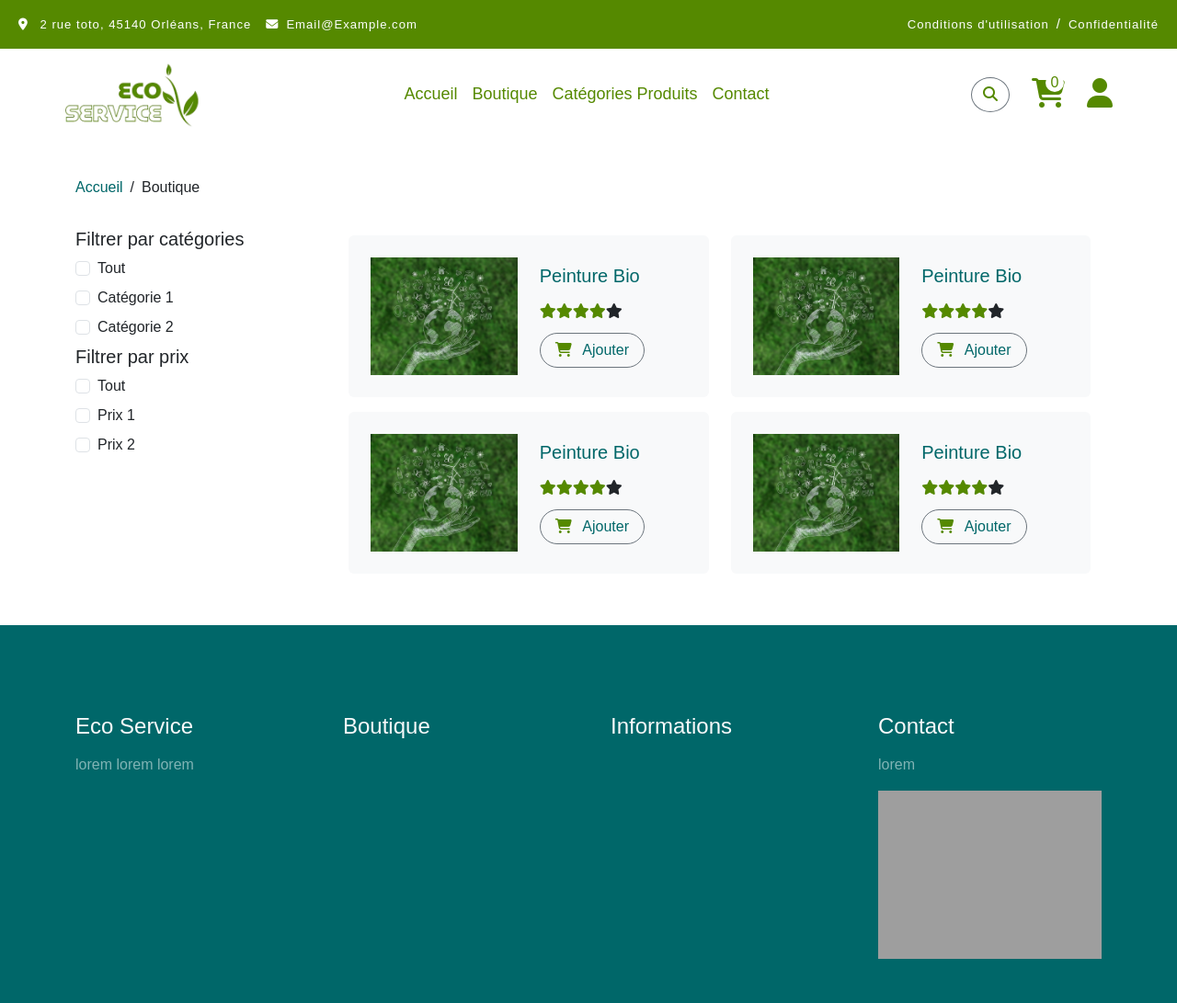
After one commit to HylaDev/ecoservices, a Symfony app: template eco_services_project/templates/shop/index.html.twig in a window 1280 px wide. The commit adds this page. Shown: the whole page at 92% size. Run offline with Twig, Linux system fonts and the light colour scheme; the template is opened without the code that fills it, so the values that code supplies are empty; some libraries are stand-ins or nearby versions; some web fonts are replaced; grey boxes are pictures that could not be loaded.

Commit message:
add shop page, profil page

```diff
--- a/eco_services_project/composer.json
+++ b/eco_services_project/composer.json
@@ -7,6 +7,7 @@
         "php": ">=8.2",
         "ext-ctype": "*",
         "ext-iconv": "*",
+        "doctrine/doctrine-migrations-bundle": "^3.3",
         "symfony/asset": "7.0.*",
         "symfony/console": "7.0.*",
         "symfony/dotenv": "7.0.*",
--- a/eco_services_project/config/bundles.php
+++ b/eco_services_project/config/bundles.php
@@ -8,4 +8,5 @@ return [
     Doctrine\Bundle\DoctrineBundle\DoctrineBundle::class => ['all' => true],
     Symfony\Bundle\SecurityBundle\SecurityBundle::class => ['all' => true],
     Doctrine\Bundle\FixturesBundle\DoctrineFixturesBundle::class => ['dev' => true, 'test' => true],
+    Doctrine\Bundle\MigrationsBundle\DoctrineMigrationsBundle::class => ['all' => true],
 ];
--- a/eco_services_project/public/styles/general.css
+++ b/eco_services_project/public/styles/general.css
@@ -25,7 +25,7 @@ a{
     color: var(--primary-color);
 }
 .text-secon{
-    color: var(--secondary-color);
+    color: var(--secondary-color) !important;
 }
 .border-secondary{
     color: var(--secondary-color) !important;
@@ -196,6 +196,24 @@ a{
 }
 /*** Hero Header end ***/
 
-/*** specifications Start ***/
+/*** Shop Start ***/
+#shop{
+    margin-top: 15% !important;
+}
+#shop a{
+    color: var(--secondary-color) !important;
+}
+/*** Shop End ***/
 
-/*** specifications End ***/
+/*** Categories Start ***/
+#categories{
+    margin-top: 15% !important;
+}
+#categories a{
+    text-decoration: none !important;
+}
+#categories a .category-card:hover{
+    background-color: var(--primary-color) !important;
+    transition: 2s;
+}
+/*** Categories End ***/
--- a/eco_services_project/src/Controller/SecurityController.php
+++ b/eco_services_project/src/Controller/SecurityController.php
@@ -24,7 +24,7 @@ class SecurityController extends AbstractController
         return $this->render('security/login.html.twig', ['last_username' => $lastUsername, 'error' => $error]);
     }
 
-    #[Route(path: '/logout', name: 'app_logout')]
+    #[Route(path: '/logout', name: 'logout')]
     public function logout(): void
     {
         throw new \LogicException('This method can be blank - it will be intercepted by the logout key on your firewall.');
--- a/eco_services_project/templates/base.html.twig
+++ b/eco_services_project/templates/base.html.twig
@@ -47,7 +47,7 @@
             </div>
             <div class="container px-0">
                 <nav class="navbar navbar-expand-xl">
-                    <a href="" class="navbar-brand">
+                    <a href="{{ path('home') }}" class="navbar-brand">
                         <img src="{{ asset('assets/img/logo.png') }}" class="img-fluid" alt="">
                     </a>
                     <button class="navbar-toggler py-2 px-3" type="button" data-bs-toggle="collapse" data-bs-target="#navbarCollapse">
@@ -55,9 +55,9 @@
                     </button>
                     <div class="collapse navbar-collapse" id="navbarCollapse">
                         <div class="navbar-nav mx-auto">
-                            <a href="" class="nav-item nav-link active">Accueil</a>
-                            <a href="" class="nav-item nav-link">Boutique</a>
-                            <a href="" class="nav-item nav-link">À propos</a>
+                            <a href="{{ path('home') }}" class="nav-item nav-link active">Accueil</a>
+                            <a href="{{ path('shop') }}" class="nav-item nav-link">Boutique</a>
+                            <a href="{{ path('categories') }}" class="nav-item nav-link">Catégories Produits</a>
                             <a href="" class="nav-item nav-link">Contact</a>
                         </div>
                         <div class="d-flex m-3 me-0">
@@ -66,9 +66,16 @@
                                 <i class="fa fa-shopping-cart fa-2x text-green"></i>
                                 <span class="position-absolute bg-white rounded-circle d-flex align-items-center justify-content-center text-green px-1" style="top: -5px; left: 15px; height: 20px; min-width: 20px;">0</span>
                             </a>
-                            <a href="#" class="my-auto">
+                            {% if app.user %}
+                            <a href="{{ path('profil') }}" class="my-auto">
                                 <i class="fas fa-user fa-2x text-green"></i>
                             </a>
+                            {% else %}
+                            <a href="{{ path('app_login') }}" class="my-auto">
+                                <i class="fas fa-user fa-2x text-green"></i>
+                            </a>
+                            {% endif %}
+
                         </div>
                     </div>
                 </nav>
--- a/eco_services_project/templates/security/login.html.twig
+++ b/eco_services_project/templates/security/login.html.twig
@@ -11,7 +11,7 @@
 
     {% if app.user %}
         <div class="mb-3">
-            You are logged in as {{ app.user.userIdentifier }}, <a href="{{ path('app_logout') }}">Logout</a>
+            You are logged in as {{ app.user.userIdentifier }}, <a href="{{ path('logout') }}">Logout</a>
         </div>
     {% endif %}
 
--- /dev/null
+++ b/eco_services_project/templates/shop/index.html.twig
@@ -0,0 +1,166 @@
+{% extends 'base.html.twig' %}
+
+{% block title %}Boutique{% endblock %}
+
+{% block content %}
+<div class="container" id="shop">
+    <div class="breadcrumb">
+        <a href="">Accueil</a> <span class="mx-2">/</span> <p class="">Boutique</p>
+    </div>
+    <div class="row">
+        <div class="col-md-3">
+            <div class="categories">
+                <h5>Filtrer par catégories</h5>
+                <div class="form-check my-2">
+                    <input class="form-check-input" type="checkbox" value="" id="flexCheckDefault">
+                    <label class="form-check-label" for="flexCheckDefault">
+                        Tout
+                    </label>
+                </div>
+                <div class="form-check my-2">
+                    <input class="form-check-input" type="checkbox" value="" id="flexCheckDefault">
+                    <label class="form-check-label" for="flexCheckDefault">
+                        Catégorie 1
+                    </label>
+                </div>
+                <div class="form-check my-2">
+                    <input class="form-check-input" type="checkbox" value="" id="flexCheckDefault">
+                    <label class="form-check-label" for="flexCheckDefault">
+                        Catégorie 2
+                    </label>
+                </div>
+            </div>
+            <div class="prices">
+                <h5>Filtrer par prix</h5>
+            </div>
+            <div class="form-check my-2">
+                    <input class="form-check-input" type="checkbox" value="" id="flexCheckDefault">
+                    <label class="form-check-label" for="flexCheckDefault">
+                        Tout
+                    </label>
+                </div>
+                <div class="form-check my-2">
+                    <input class="form-check-input" type="checkbox" value="" id="flexCheckDefault">
+                    <label class="form-check-label" for="flexCheckDefault">
+                        Prix 1
+                    </label>
+                </div>
+                <div class="form-check my-2">
+                    <input class="form-check-input" type="checkbox" value="" id="flexCheckDefault">
+                    <label class="form-check-label" for="flexCheckDefault">
+                        Prix 2
+                    </label>
+                </div>
+        </div>
+        <div class="col-md-9">
+            <!--Product Start -->
+            <div class="container">
+                <div class="row">
+                    <div class="col-lg-6 col-xl-6 my-2">
+                        <div class="p-4 rounded bg-light">
+                            <div class="row align-items-center">
+                                <div class="col-6">
+                                    <img src="{{ asset('assets/img/num.jpg') }}" class="img-fluid" alt="">
+                                </div>
+                                <div class="col-6">
+                                    <a href="#" class="h5">Peinture Bio</a>
+                                    <div class="d-flex my-3">
+                                        <i class="fas fa-star text-green"></i>
+                                        <i class="fas fa-star text-green"></i>
+                                        <i class="fas fa-star text-green"></i>
+                                        <i class="fas fa-star text-green"></i>
+                                        <i class="fas fa-star"></i>
+                                    </div>
+                                    {% if app.user %}
+                                    <div class="mb-3">
+                                        <h4 class="text-secon">20 €</h4>
+                                    </div>
+                                    {% endif %}
+                                    <a href="#" class="btn border border-secondary rounded-pill px-3 text-green"><i class="fa fa-shopping-cart me-2 text-green"></i> Ajouter</a>
+                                </div>
+                            </div>
+                        </div>
+                    </div>
+                    <div class="col-lg-6 col-xl-6 my-2">
+                        <div class="p-4 rounded bg-light">
+                            <div class="row align-items-center">
+                                <div class="col-6">
+                                    <img src="{{ asset('assets/img/num.jpg') }}" class="img-fluid" alt="">
+                                </div>
+                                <div class="col-6">
+                                    <a href="#" class="h5">Peinture Bio</a>
+                                    <div class="d-flex my-3">
+                                        <i class="fas fa-star text-green"></i>
+                                        <i class="fas fa-star text-green"></i>
+                                        <i class="fas fa-star text-green"></i>
+                                        <i class="fas fa-star text-green"></i>
+                                        <i class="fas fa-star"></i>
+                                    </div>
+                                    {% if app.user %}
+                                    <div class="mb-3">
+                                        <h4 class="text-secon">20 €</h4>
+                                    </div>
+                                    {% endif %}
+                                    <a href="#" class="btn border border-secondary rounded-pill px-3 text-green"><i class="fa fa-shopping-cart me-2 text-green"></i> Ajouter</a>
+                                </div>
+                            </div>
+                        </div>
+                    </div>
+                    <div class="col-lg-6 col-xl-6 my-2">
+                        <div class="p-4 rounded bg-light">
+                            <div class="row align-items-center">
+                                <div class="col-6">
+                                    <img src="{{ asset('assets/img/num.jpg') }}" class="img-fluid" alt="">
+                                </div>
+                                <div class="col-6">
+                                    <a href="#" class="h5">Peinture Bio</a>
+                                    <div class="d-flex my-3">
+                                        <i class="fas fa-star text-green"></i>
+                                        <i class="fas fa-star text-green"></i>
+                                        <i class="fas fa-star text-green"></i>
+                                        <i class="fas fa-star text-green"></i>
+                                        <i class="fas fa-star"></i>
+                                    </div>
+                                    {% if app.user %}
+                                    <div class="mb-3">
+                                        <h4 class="text-secon">20 €</h4>
+                                    </div>
+                                    {% endif %}
+                                    <a href="#" class="btn border border-secondary rounded-pill px-3 text-green"><i class="fa fa-shopping-cart me-2 text-green"></i> Ajouter</a>
+                                </div>
+                            </div>
+                        </div>
+                    </div>
+                    <div class="col-lg-6 col-xl-6 my-2">
+                        <div class="p-4 rounded bg-light">
+                            <div class="row align-items-center">
+                                <div class="col-6">
+                                    <img src="{{ asset('assets/img/num.jpg') }}" class="img-fluid" alt="">
+                                </div>
+                                <div class="col-6">
+                                    <a href="#" class="h5">Peinture Bio</a>
+                                    <div class="d-flex my-3">
+                                        <i class="fas fa-star text-green"></i>
+                                        <i class="fas fa-star text-green"></i>
+                                        <i class="fas fa-star text-green"></i>
+                                        <i class="fas fa-star text-green"></i>
+                                        <i class="fas fa-star"></i>
+                                    </div>
+                                    {% if app.user %}
+                                    <div class="mb-3">
+                                        <h4 class="text-secon">20 €</h4>
+                                    </div>
+                                    {% endif %}
+                                    <a href="#" class="btn border border-secondary rounded-pill px-3 text-green"><i class="fa fa-shopping-cart me-2 text-green"></i> Ajouter</a>
+                                </div>
+                            </div>
+                        </div>
+                    </div>
+
+                </div>
+            </div>
+        <!--Product End -->
+        </div>
+    </div>
+</div>
+{% endblock %}
```
Also changed, not shown: eco_services_project/migrations/Version20240611134140.php (added, +87 -0 lines), eco_services_project/src/Controller/CategoryController.php (added, +18 -0 lines), eco_services_project/src/Controller/ProfilController.php (added, +18 -0 lines), eco_services_project/src/Controller/ShopController.php (added, +20 -0 lines), eco_services_project/templates/category/index.html.twig (added, +62 -0 lines), eco_services_project/templates/home/index.html.twig (+6 -6 lines), eco_services_project/templates/profil/index.html.twig (added, +10 -0 lines), 6 other files.
